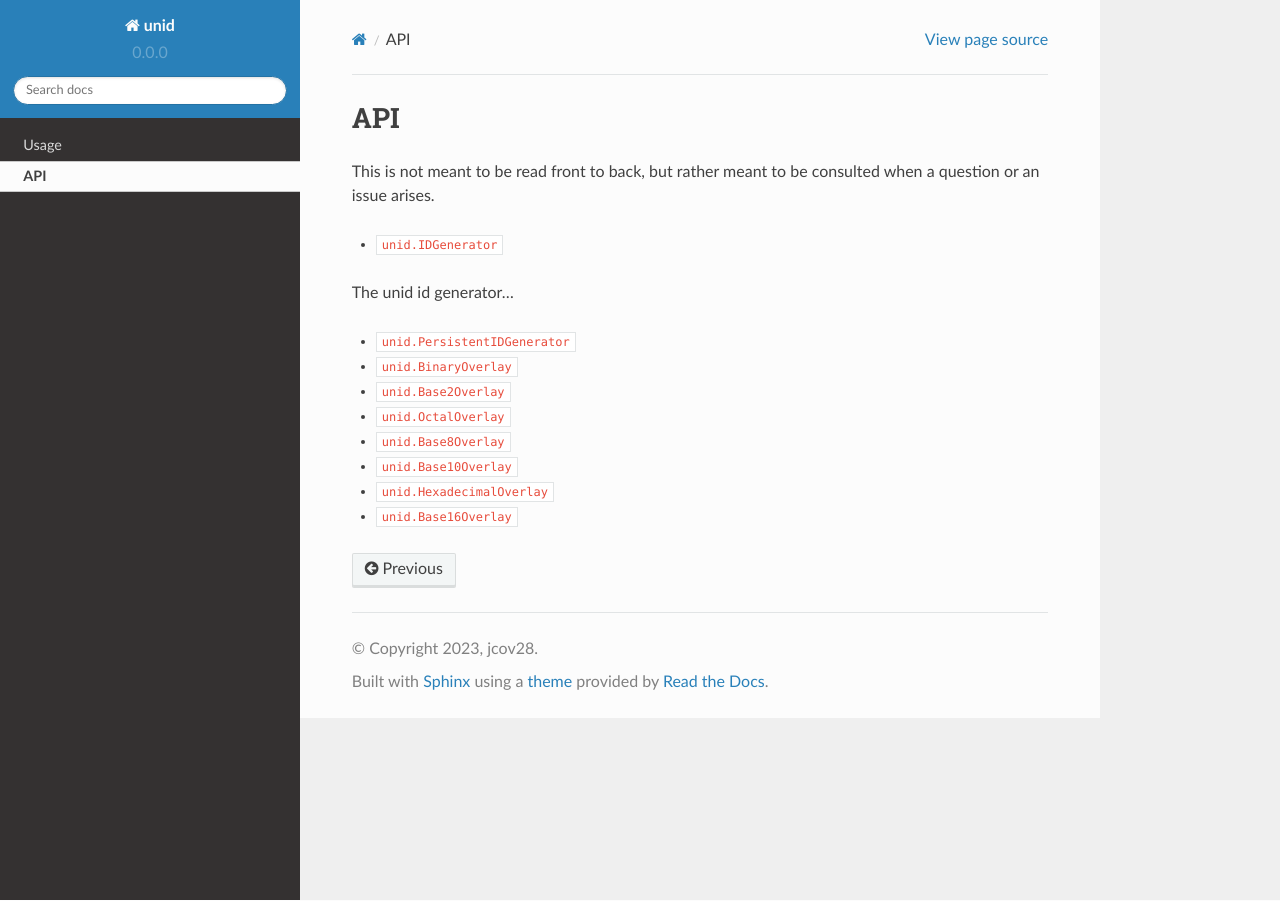
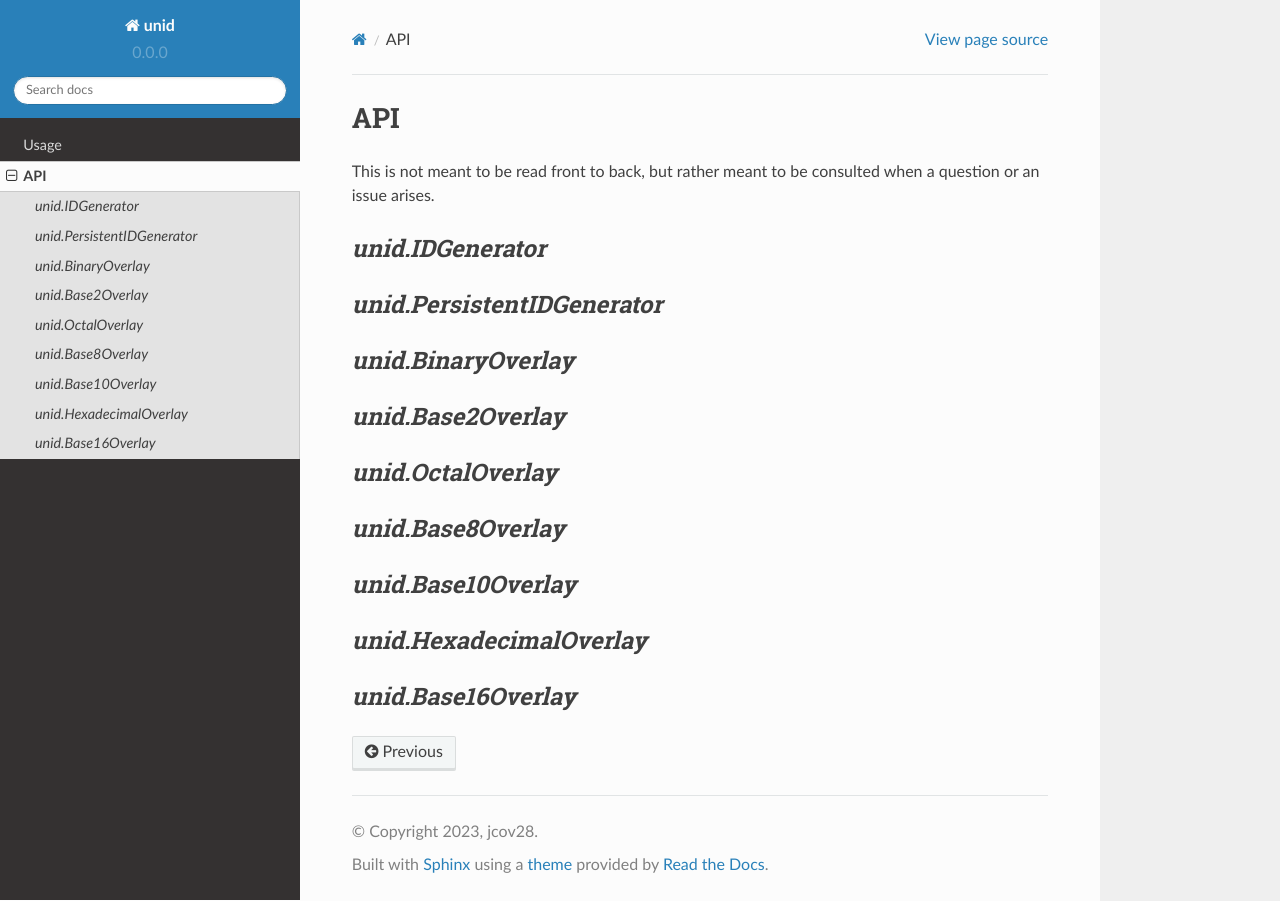
Before and after one commit to jcov28/unid-docs, a Sphinx documentation site: the page built from docs/source/api.rst, in a window 1280 px wide. Built offline with Sphinx 7.4.7 and the Read the Docs theme 2.0.0, drawn with Linux system fonts in a browser that asks for light colours.

```diff
--- a/docs/source/api.rst
+++ b/docs/source/api.rst
@@ -5,15 +5,29 @@ This is not meant to be read front to back,
 but rather meant to be consulted when a
 question or an issue arises.
 
-- ``unid.IDGenerator``
+`unid.IDGenerator`
+------------------
 
-The unid id generator...
+`unid.PersistentIDGenerator`
+----------------------------
 
-- ``unid.PersistentIDGenerator``
-- ``unid.BinaryOverlay``
-- ``unid.Base2Overlay``
-- ``unid.OctalOverlay``
-- ``unid.Base8Overlay``
-- ``unid.Base10Overlay``
-- ``unid.HexadecimalOverlay``
-- ``unid.Base16Overlay``
+`unid.BinaryOverlay`
+--------------------
+
+`unid.Base2Overlay`
+-------------------
+
+`unid.OctalOverlay`
+-------------------
+
+`unid.Base8Overlay`
+-------------------
+
+`unid.Base10Overlay`
+--------------------
+
+`unid.HexadecimalOverlay`
+-------------------------
+
+`unid.Base16Overlay`
+--------------------
```
